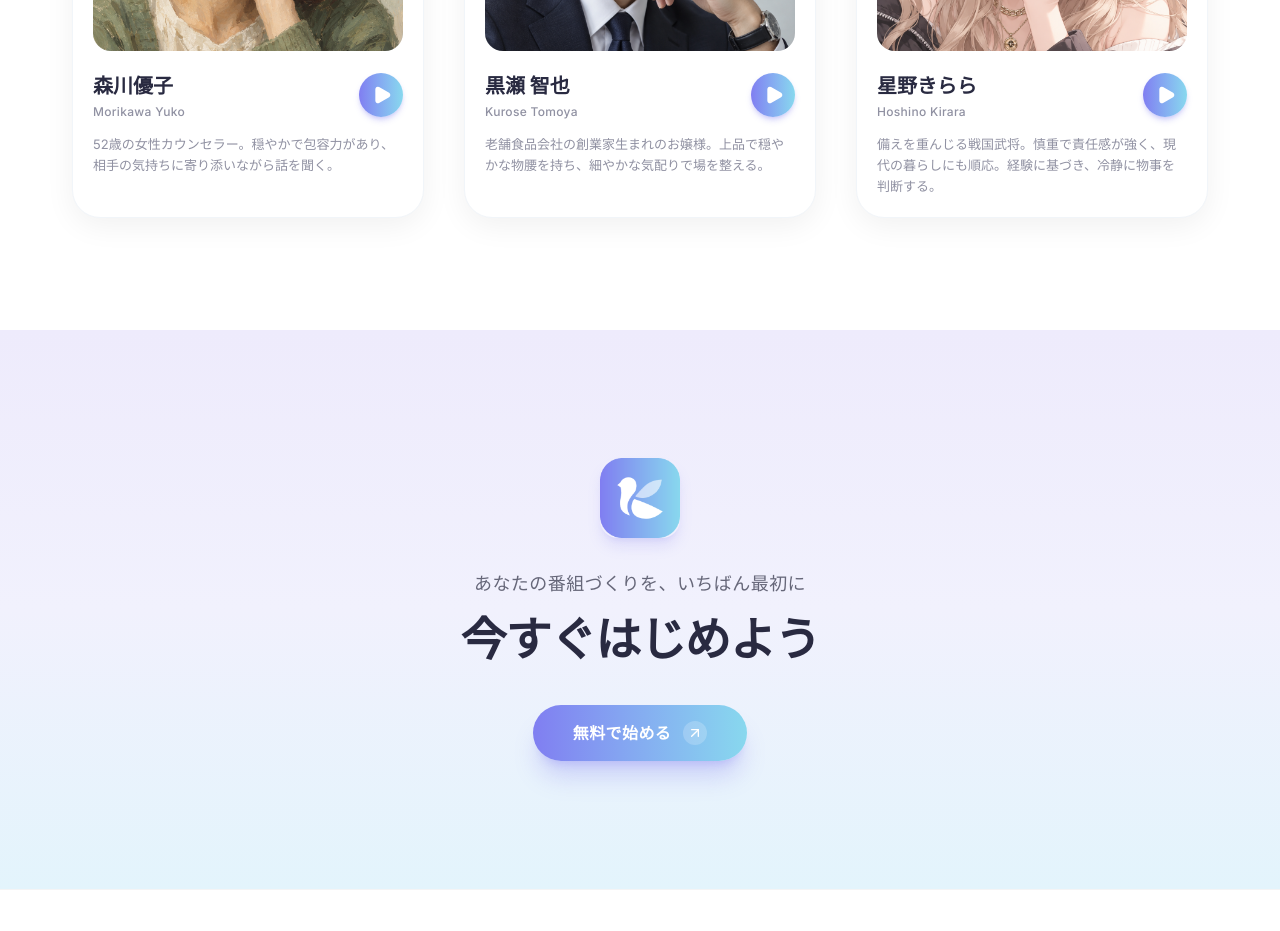
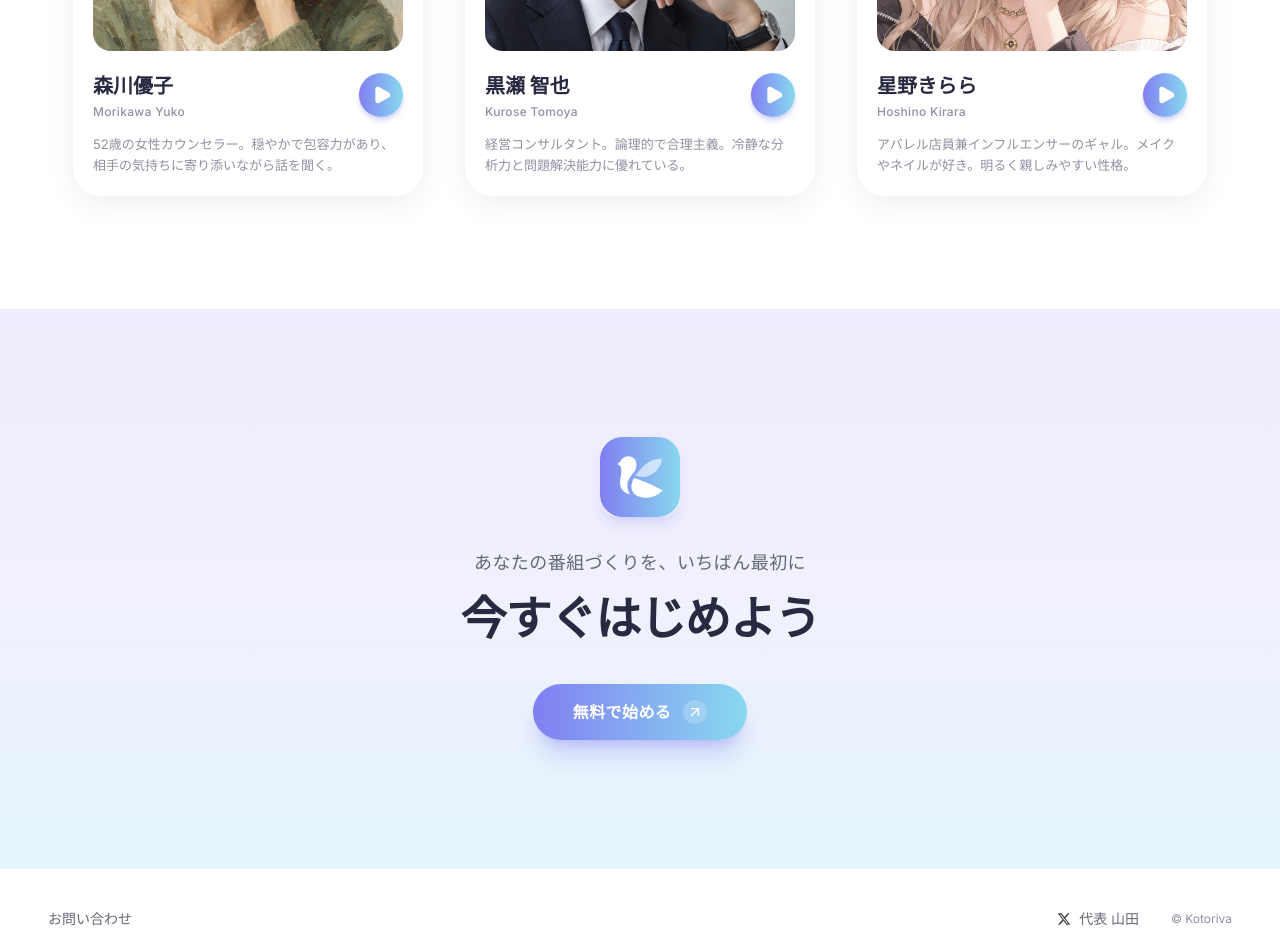
Before and after one commit to TransPods/transpods-lp, a Next.js app: page / in a window 1280 px wide. Shown: the part 1980-2911 px from the top of the page. Built offline with nearby package versions, Linux system fonts and the light colour scheme; no server answers.

Commit message:
キャラ紹介文の修正

```diff
--- a/src/components/sections/hero.tsx
+++ b/src/components/sections/hero.tsx
@@ -53,7 +53,7 @@ export function Hero() {
 
             <div className="pt-3">
               <a
-                href={siteConfig.links.earlyAccessForm}
+                href={siteConfig.links.signup}
                 target="_blank"
                 rel="noopener noreferrer"
                 className="group inline-flex items-center gap-3 px-8 py-3.5 rounded-full bg-gradient-to-r from-[#807EF1] to-[#88D8EE] text-white font-bold text-sm sm:text-base tracking-wide shadow-xl shadow-[#807EF1]/30 hover:shadow-2xl hover:shadow-[#807EF1]/40 hover:scale-[1.02] active:scale-95 transition-all duration-200"
--- a/src/content/landing.ts
+++ b/src/content/landing.ts
@@ -116,7 +116,7 @@ export const landing = {
         id: "tomoya",
         name: "黒瀬 智也",
         roman: "Kurose Tomoya",
-        description: "老舗食品会社の創業家生まれのお嬢様。上品で穏やかな物腰を持ち、細やかな気配りで場を整える。",
+        description: "経営コンサルタント。論理的で合理主義。冷静な分析力と問題解決能力に優れている。",
         image: "/character-tomoya.png",
         audio: "/voice-tomoya.wav"
       },
@@ -124,7 +124,7 @@ export const landing = {
         id: "kirara",
         name: "星野きらら",
         roman: "Hoshino Kirara",
-        description: "備えを重んじる戦国武将。慎重で責任感が強く、現代の暮らしにも順応。経験に基づき、冷静に物事を判断する。",
+        description: "アパレル店員兼インフルエンサーのギャル。メイクやネイルが好き。明るく親しみやすい性格。",
         image: "/character-kirara.png",
         audio: "/voice-kirara.wav"
       },
```
Also changed, not shown: 1 other file (tests, documents, lock files or other folders).
